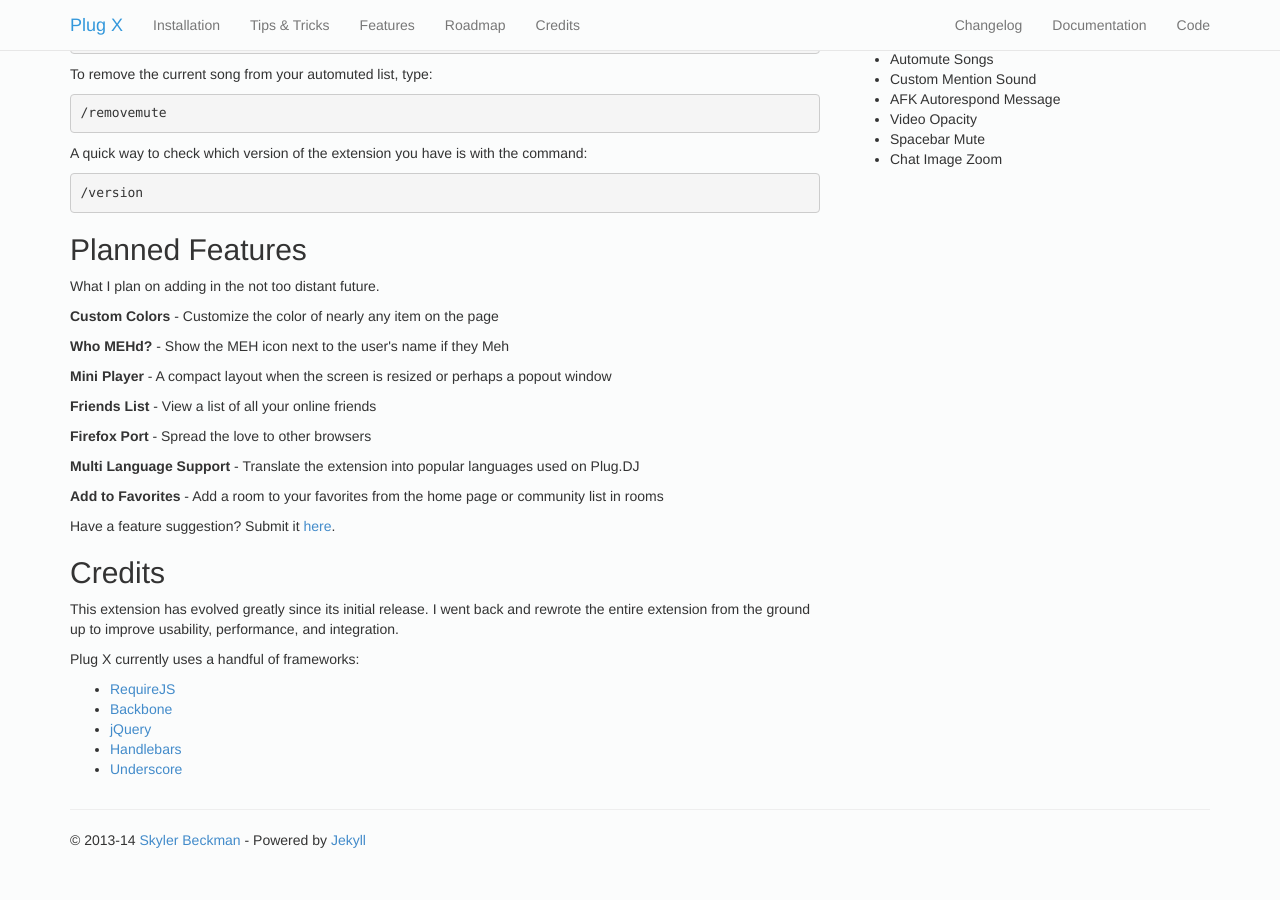
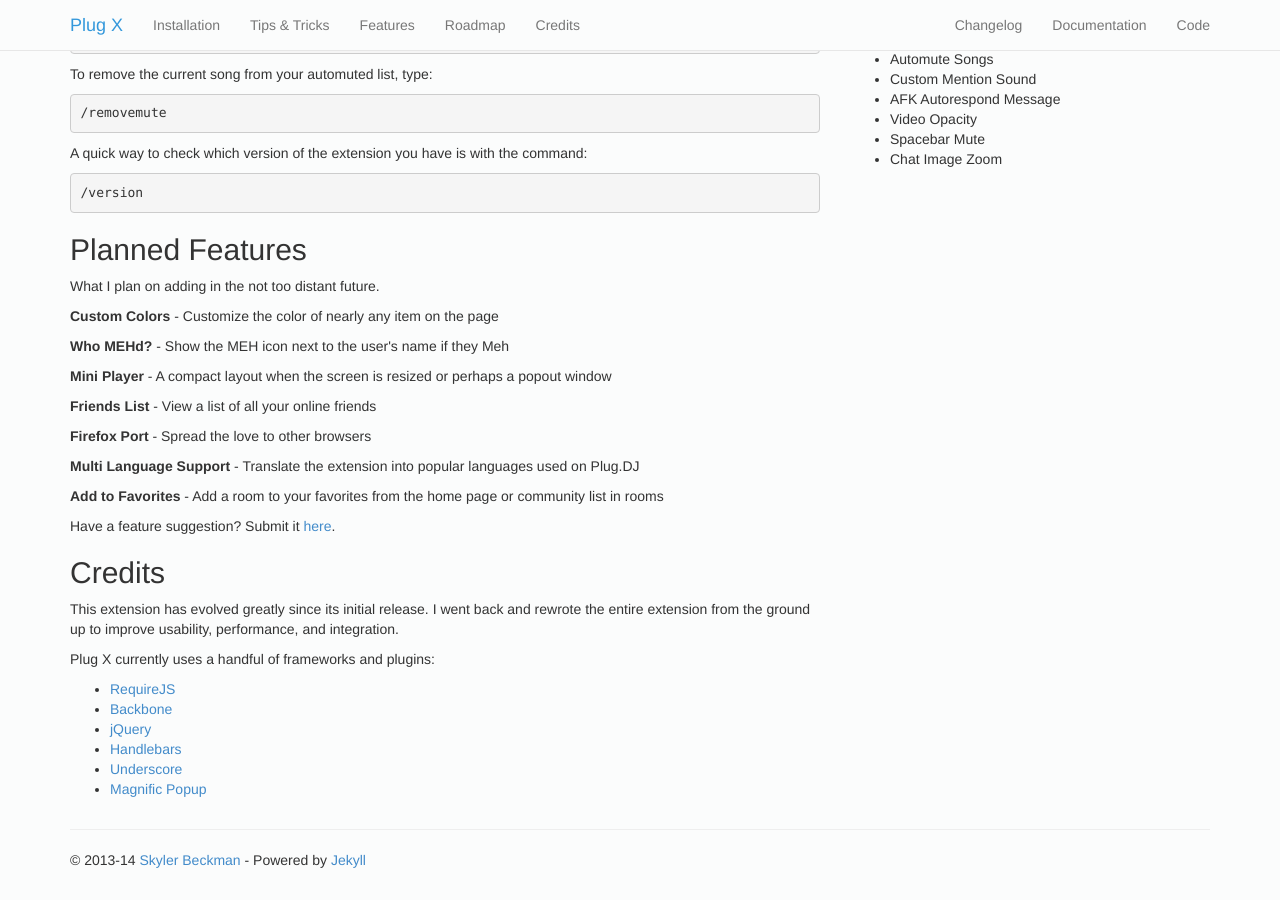
Before and after one commit to skylerb/Plug-X, a Jekyll site: the page built from index.html, in a window 1280 px wide and 900 px high, scrolled down 768 px. Built offline with Jekyll 4.4.1, drawn with Linux system fonts in a browser that asks for light colours; nearby versions of some CDN libraries; Markdown is read by kramdown in place of the engine named in the settings.

Commit message:
Credit
Magnific Popup

```diff
--- a/index.html
+++ b/index.html
@@ -31,13 +31,14 @@
 		  <p>Have a feature suggestion? Submit it <a href="https://chrome.google.com/webstore/support/effeahbhlcfhmgljedehdfjpkgmachjg#feature" target="_blank">here</a>.</p>
 		  <h2><a id="credits"></a>Credits</h2>
 		  <p>This extension has evolved greatly since its initial release. I went back and rewrote the entire extension from the ground up to improve usability, performance, and integration.</p>
-		  <p>Plug X currently uses a handful of frameworks:</p>
+		  <p>Plug X currently uses a handful of frameworks and plugins:</p>
 		  <ul>
 			<li><a href="http://requirejs.org/" target="_blank">RequireJS</a></li>
 			<li><a href="http://backbonejs.org/" target="_blank">Backbone</a></li>
 			<li><a href="http://jquery.com/" target="_blank">jQuery</a></li>
 			<li><a href="http://handlebarsjs.com/" target="_blank">Handlebars</a></li>
 			<li><a href="http://underscorejs.org/" target="_blank">Underscore</a></li>
+			<li><a href="http://dimsemenov.com/plugins/magnific-popup/" target="_blank">Magnific Popup</a></li>
 		  </ul>
 	</div>
 	<div class="col-md-4">
```
